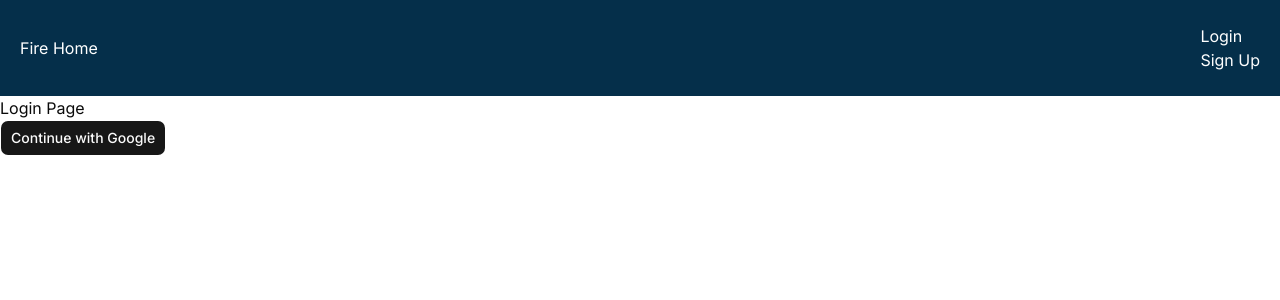
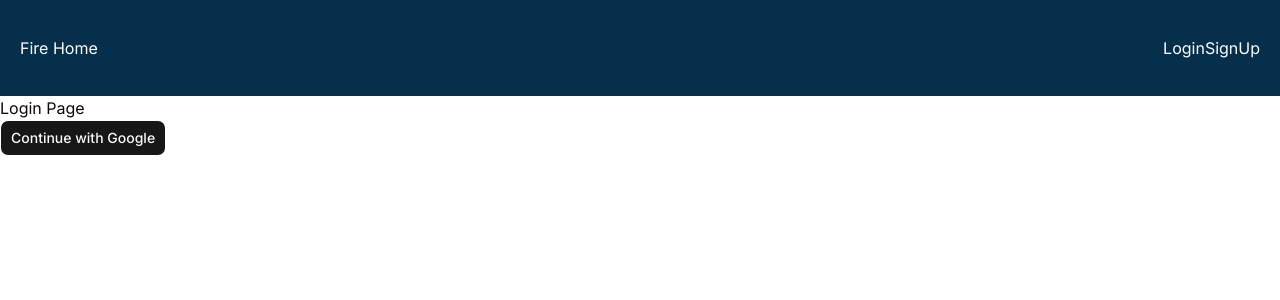
Before and after one commit to flyingduck92/firebase_nextjs, a Next.js app: page /login in a window 1280 px wide. Shown: the top 300 px of the page. Built offline with nearby package versions, Linux system fonts and the light colour scheme; no server answers.

Commit message:
Create AuthContext for Auth Button Component

```diff
--- a/app/layout.tsx
+++ b/app/layout.tsx
@@ -2,9 +2,11 @@ import type { Metadata } from "next"
 import { Geist, Geist_Mono, Inter } from "next/font/google"
 import "./globals.css"
 import Link from 'next/link'
-import { cn } from "@/lib/utils";
+import { cn } from "@/lib/utils"
+import { AuthContextProvider } from '@/context/auth'
+import AuthButton from '@/components/auth-button'
 
-const inter = Inter({subsets:['latin'],variable:'--font-sans'});
+const inter = Inter({ subsets: ['latin'], variable: '--font-sans' })
 
 const geistSans = Geist({
   variable: "--font-geist-sans",
@@ -28,18 +30,15 @@ export default function RootLayout({ children }: LayoutProps<"/">) {
       className={cn("h-full", "antialiased", geistSans.variable, geistMono.variable, "font-sans", inter.variable)}
     >
       <body className="min-h-full flex flex-col">
+        <AuthContextProvider>
           <nav className="bg-sky-950 text-white p-5 h-24 flex items-center justify-between">
             <Link href="/">Fire Home</Link>
             <ul>
-            <li>
-              <Link href="/login">Login</Link>
-            </li>
-            <li>
-              <Link href="/signup">Sign Up</Link>
-            </li>
+              <AuthButton />
             </ul>
           </nav>
           {children}
+        </AuthContextProvider>
       </body>
     </html>
   )
--- /dev/null
+++ b/components/auth-button.tsx
@@ -0,0 +1,28 @@
+"use client"
+
+import { useAuth } from '@/context/auth'
+import Link from 'next/link'
+
+function AuthButton() {
+  const auth = useAuth()
+
+  return (
+    <div>
+      {auth?.currentUser &&
+        <div>
+          <div>{auth.currentUser.email}</div>
+          <div>Logout</div>
+        </div>
+      }
+      {!auth?.currentUser &&
+        <div>
+          <Link href="/login" >Login</Link>
+          <Link href="/signup" >SignUp</Link>
+        </div>
+      }
+    </div>
+  )
+
+}
+
+export default AuthButton
--- /dev/null
+++ b/context/auth.tsx
@@ -0,0 +1,32 @@
+"use client"
+
+import { auth } from '@/firebase/client'
+import { User } from 'firebase/auth'
+import { createContext, useContext, useEffect, useState } from 'react'
+
+type AuthContextType = {
+  currentUser: User | null
+}
+
+const AuthContext = createContext<AuthContextType | null>(null)
+
+export function AuthContextProvider({ children }: { children: React.ReactNode }) {
+  const [currentUser, setCurrentUser] = useState<User | null>(null)
+
+  useEffect(() => {
+    const unsubscribe = auth.onAuthStateChanged((user) => {
+      setCurrentUser(user ?? null)
+    })
+    return () => unsubscribe()
+  }, [])
+
+  const value = {
+    currentUser,
+  }
+
+  return <AuthContext.Provider value={value}>
+    {children}
+  </AuthContext.Provider>
+}
+
+export const useAuth = () => useContext(AuthContext)
```
Lines whose indentation alone changed are shown as unchanged.
